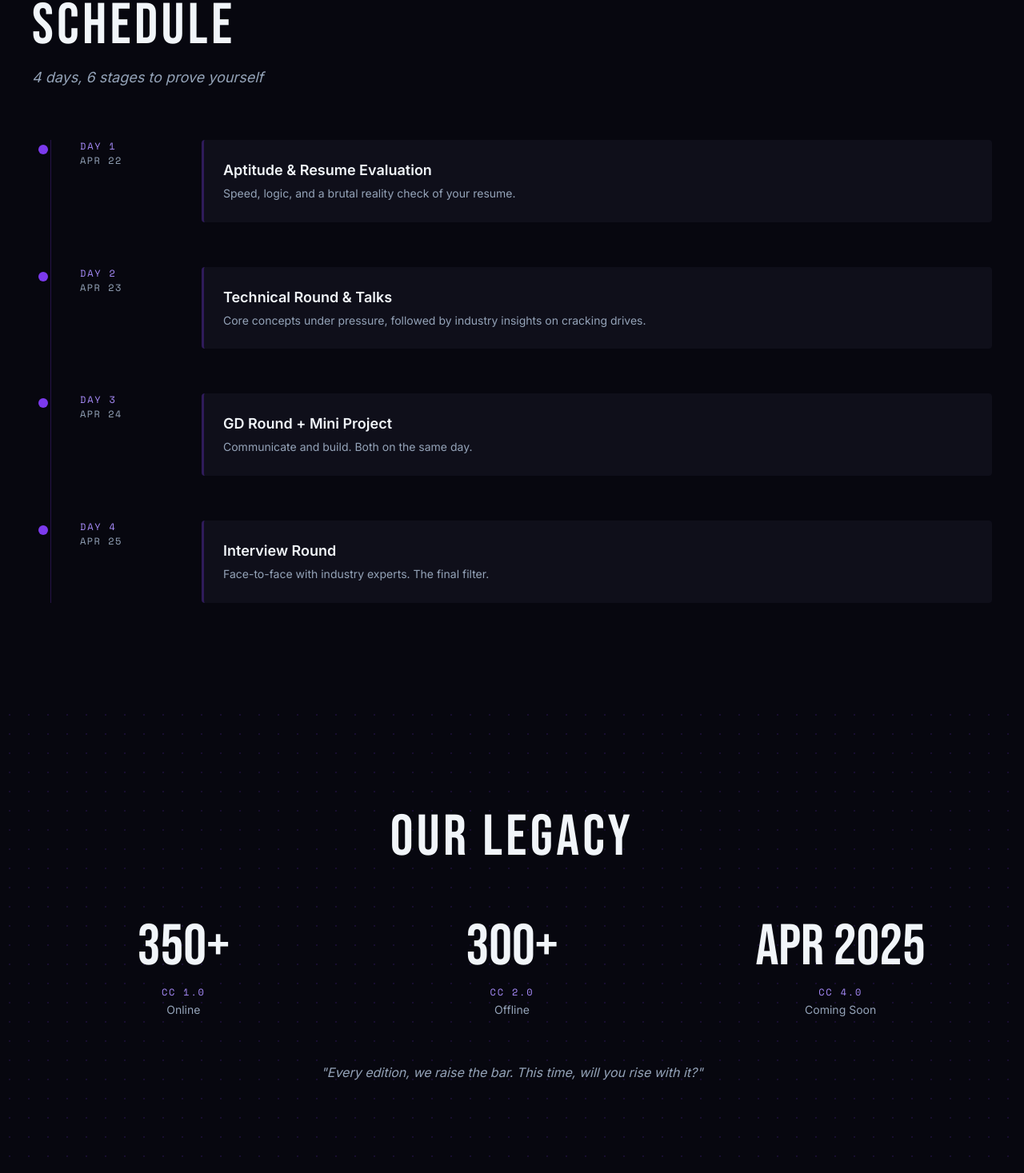
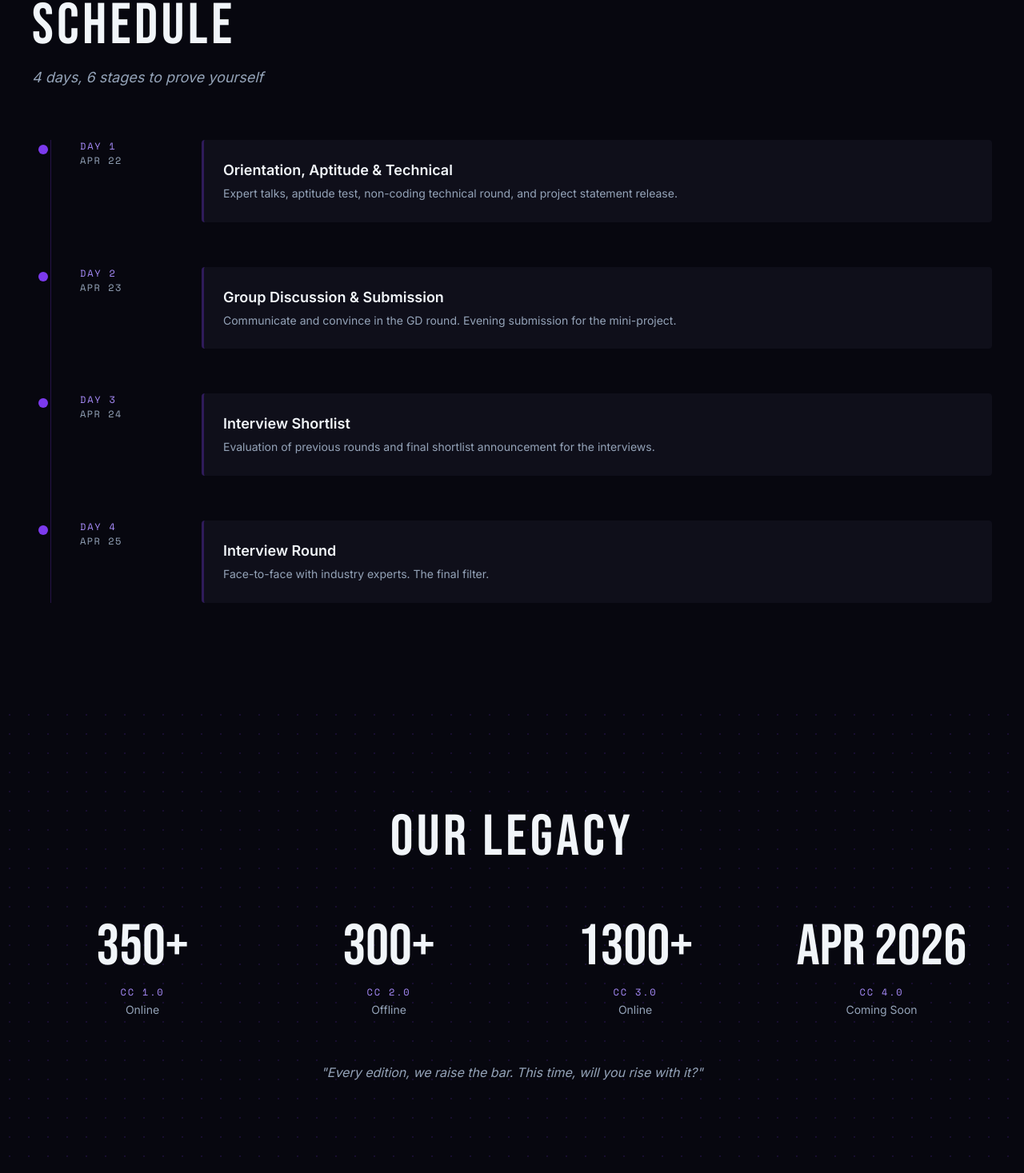
Before and after one commit to ShlokNaidu/career-catalyst-4.0, a React (Vite) app: page / in a window 1280 px wide. Shown: the part 3448-4915 px from the top of the page at 80% size. Built offline with nearby package versions, Linux system fonts and the light colour scheme.

Commit message:
updated Iternary

```diff
--- a/src/components/ItinerarySection.jsx
+++ b/src/components/ItinerarySection.jsx
@@ -4,20 +4,20 @@ const days = [
   {
     date: 'APR 22',
     dayLabel: 'DAY 1',
-    title: 'Aptitude & Resume Evaluation',
-    desc: 'Speed, logic, and a brutal reality check of your resume.',
+    title: 'Orientation, Aptitude & Technical',
+    desc: 'Expert talks, aptitude test, non-coding technical round, and project statement release.',
   },
   {
     date: 'APR 23',
     dayLabel: 'DAY 2',
-    title: 'Technical Round & Talks',
-    desc: 'Core concepts under pressure, followed by industry insights on cracking drives.',
+    title: 'Group Discussion & Submission',
+    desc: 'Communicate and convince in the GD round. Evening submission for the mini-project.',
   },
   {
     date: 'APR 24',
     dayLabel: 'DAY 3',
-    title: 'GD Round + Mini Project',
-    desc: 'Communicate and build. Both on the same day.',
+    title: 'Interview Shortlist',
+    desc: 'Evaluation of previous rounds and final shortlist announcement for the interviews.',
   },
   {
     date: 'APR 25',
--- a/src/components/SocialProofSection.jsx
+++ b/src/components/SocialProofSection.jsx
@@ -34,7 +34,8 @@ function AnimatedCounter({ target, suffix = '', duration = 2000 }) {
 const stats = [
   { number: '350', suffix: '+', label: 'CC 1.0', sublabel: 'Online' },
   { number: '300', suffix: '+', label: 'CC 2.0', sublabel: 'Offline' },
-  { number: 'APR 2025', suffix: '', label: 'CC 4.0', sublabel: 'Coming Soon' },
+  { number: '1300', suffix: '+', label: 'CC 3.0', sublabel: 'Online' },
+  { number: 'APR 2026', suffix: '', label: 'CC 4.0', sublabel: 'Coming Soon' },
 ]
 
 export default function SocialProofSection() {
@@ -51,7 +52,7 @@ export default function SocialProofSection() {
           Our Legacy
         </motion.h2>
 
-        <div className="grid grid-cols-1 md:grid-cols-3 gap-10 md:gap-8 mb-14">
+        <div className="grid grid-cols-1 md:grid-cols-2 lg:grid-cols-4 gap-10 md:gap-8 mb-14">
           {stats.map((s, i) => (
             <motion.div
               key={s.label}
```
